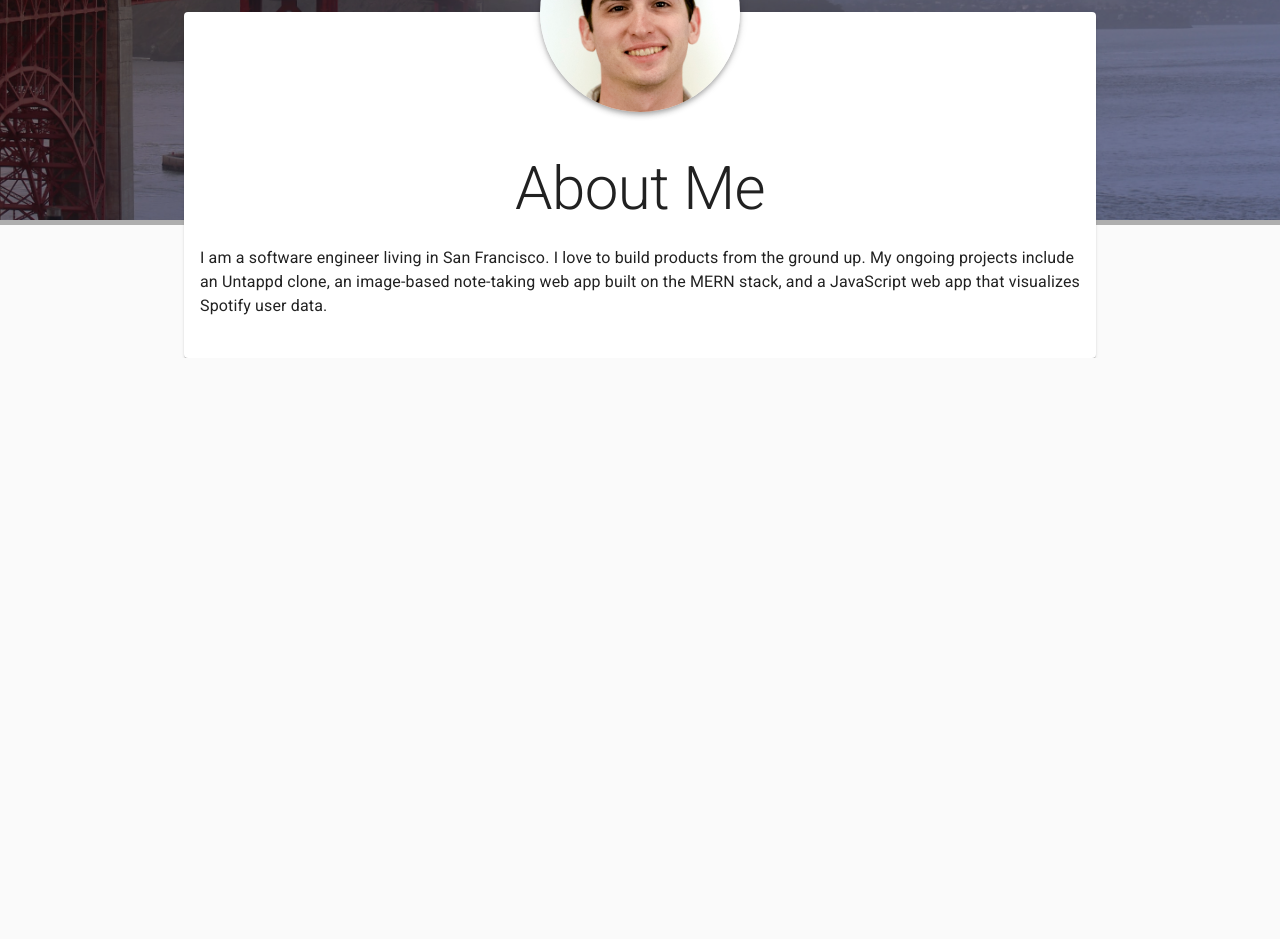
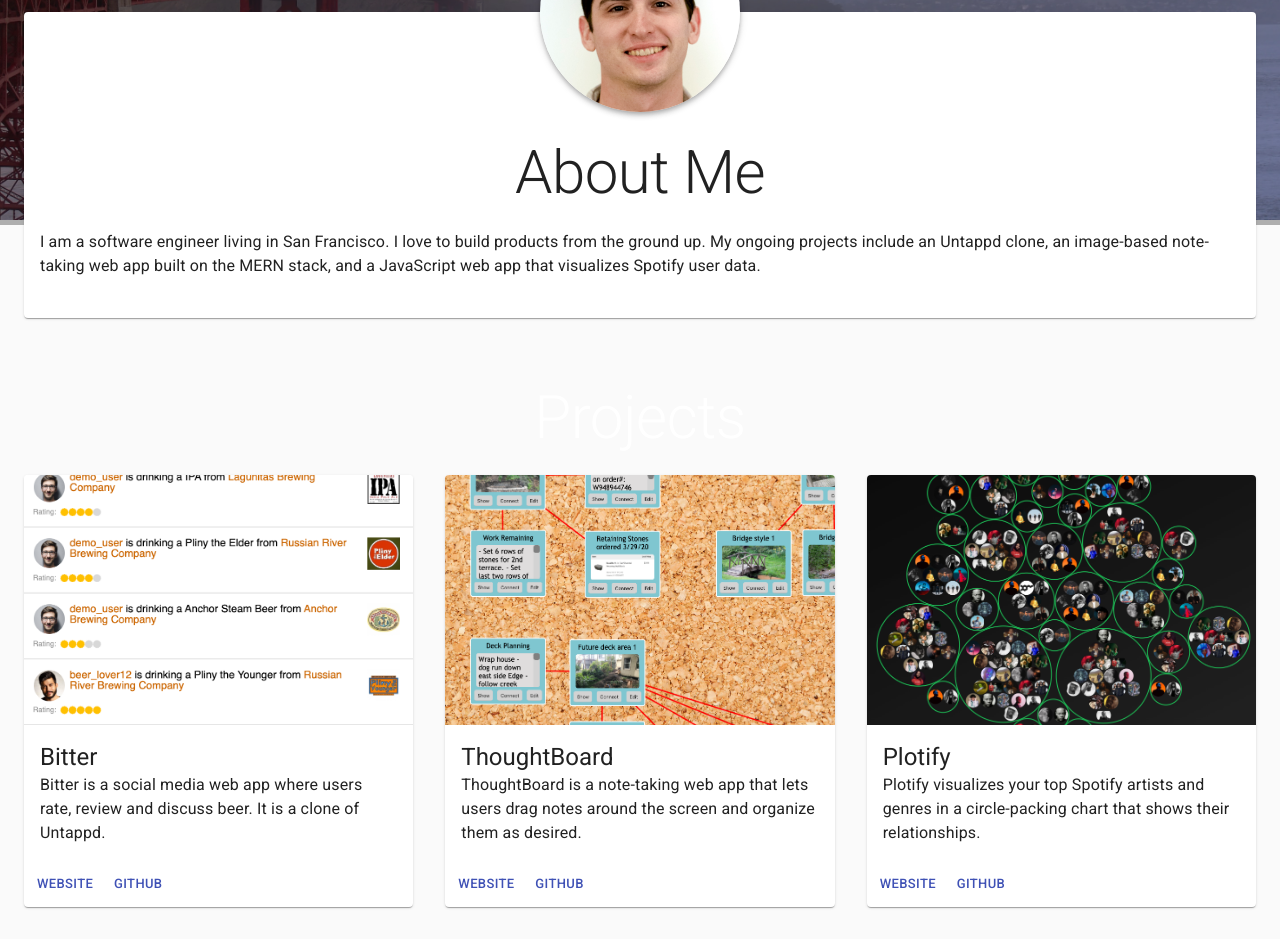
Before and after one commit to larrypsmith/larrypsmith.github.io, a React (Create React App) app: page / in a window 1280 px wide. Shown: the part 580-1519 px from the top of the page. Before the commit the page ends 938 px from the top, so only its background shows below. Built offline with nearby package versions, Linux system fonts and the light colour scheme.

Commit message:
Style ProjectList

```diff
--- a/src/components/AboutMe.jsx
+++ b/src/components/AboutMe.jsx
@@ -1,7 +1,6 @@
 import React from 'react';
 import Card from '@material-ui/core/Card'
 import CardContent from '@material-ui/core/CardContent';
-import Container from '@material-ui/core/Container';
 import Grid from '@material-ui/core/Grid';
 import Portrait from './Portrait';
 import Typography from '@material-ui/core/Typography';
@@ -10,6 +9,9 @@
 const useStyles = makeStyles({
   card: {
     overflow: 'visible'
+  },
+  cardContent: {
+    paddingTop: 0
   },
   portrait: {
     position: 'relative',
@@ -20,7 +22,6 @@
   const classes = useStyles();
 
   return(
-    <Container maxWidth="md">
       <Card className={classes.card}>
         <Grid container
           justify="center"
@@ -31,7 +32,7 @@
             <Portrait />
           </Grid>
         </Grid>
-        <CardContent>
+        <CardContent className={classes.cardContent}>
           <Typography
             variant="h2"
             align="center"
@@ -52,7 +53,6 @@
           </Typography>
         </CardContent>
       </Card>
-    </Container>
   )
 };
 
--- a/src/components/App.js
+++ b/src/components/App.js
@@ -4,6 +4,7 @@
 import Container from '@material-ui/core/Container';
 import CssBaseline from '@material-ui/core/CssBaseline';
 import Greeting from './Greeting'
+import Grid from '@material-ui/core/Grid';
 import ProjectList from './ProjectList';
 import { StylesProvider } from '@material-ui/core/styles';
 
@@ -14,8 +15,14 @@
       <BackgroundImage />
       <Container maxWidth="lg">
         <Greeting />
-        <AboutMe />
-        {/* <ProjectList /> */}
+        <Grid container spacing={8}>
+          <Grid item xs={12}>
+            <AboutMe />
+          </Grid>
+          <Grid item xs={12}>
+            <ProjectList />
+          </Grid>
+        </Grid>
       </Container>
     </StylesProvider>
   );
--- a/src/components/ProjectList.jsx
+++ b/src/components/ProjectList.jsx
@@ -1,14 +1,30 @@
 import React from 'react';
+import { projects } from '../data';
+import { makeStyles } from '@material-ui/core/styles';
 import Grid from '@material-ui/core/Grid';
 import Project from './Project';
 import Typography from '@material-ui/core/Typography';
-import { projects } from '../data';
 
-const ProjectList = () => (
+const useStyles = makeStyles(theme => ({
+  header: {
+    color: theme.palette.primary.contrastText
+  }
+}))
+
+const ProjectList = () => {
+  const classes = useStyles();
+
+  return(
     <React.Fragment>
-    <Typography variant="h2" align="center" gutterBottom>
-      My Projects
+      <Typography
+        variant="h2"
+        align="center"
+        gutterBottom
+        className={classes.header}
+      >
+        Projects
       </Typography>
+
       <Grid container spacing={4}>
         {
           Object.values(projects).map((project, i) => (
@@ -30,6 +46,7 @@
         }
       </Grid>
     </React.Fragment>
-);
+  )
+};
 
 export default ProjectList;
```
Lines whose indentation alone changed are shown as unchanged.
